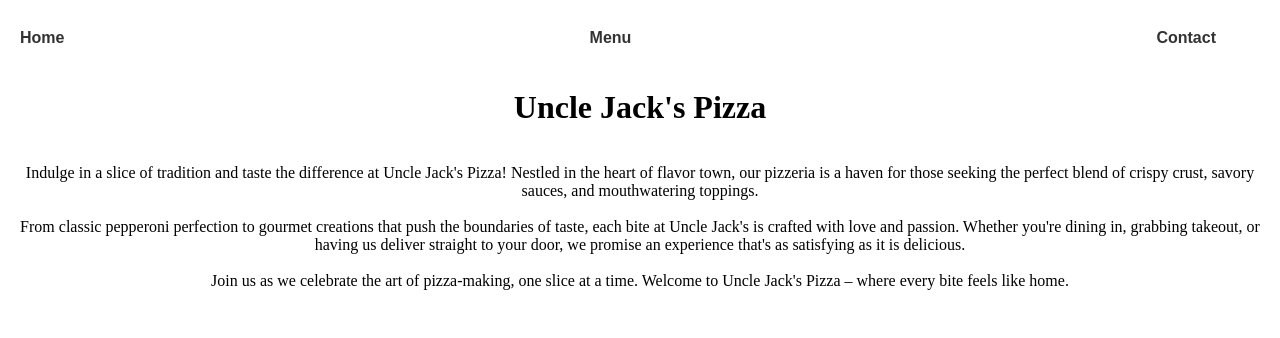
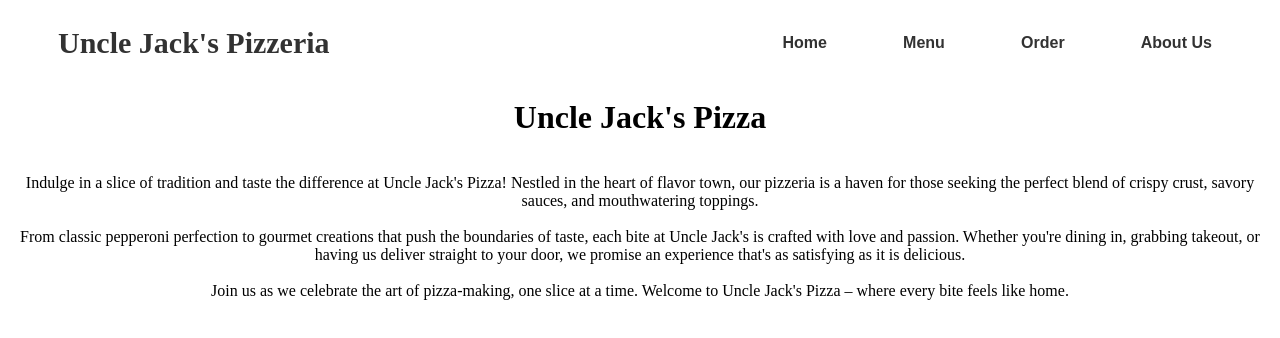
Before and after one commit to justryan55/restaurant-page, a website built with webpack: page dist/index.html in a window 1280 px wide. Shown: the top 338 px of the page. Built offline with nearby package versions, Linux system fonts and the light colour scheme.

Commit message:
added additional nav buttons

```diff
--- a/dist/index.html
+++ b/dist/index.html
@@ -8,9 +8,15 @@
 <body>
     <header class="header">
         <nav class="navigation">
-            <button class="btn" id="home">Home</button>
-            <button class="btn" id="menu">Menu</button>
-            <button class="btn" id="contact">Contact</button>
+            <div class="logo">
+                <h1 class="name-of-business">Uncle Jack's Pizzeria</h1>
+            </div>
+            <div class="buttons">
+                <button class="btn" id="home">Home</button>
+                <button class="btn" id="menu">Menu</button>
+                <button class="btn" id="order">Order</button>
+                <button class="btn" id="about-us">About Us</button>
+            </div>
         </nav>
     </header>
 
```
